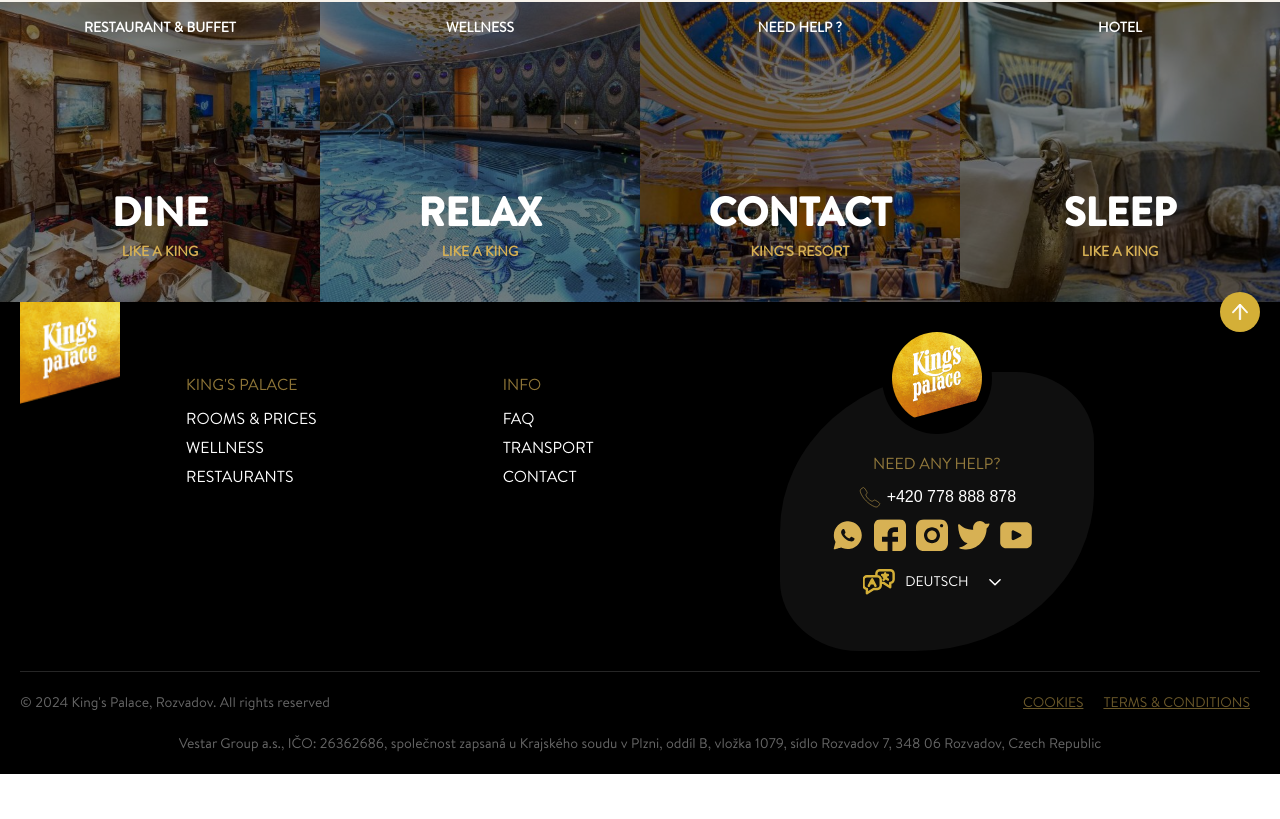
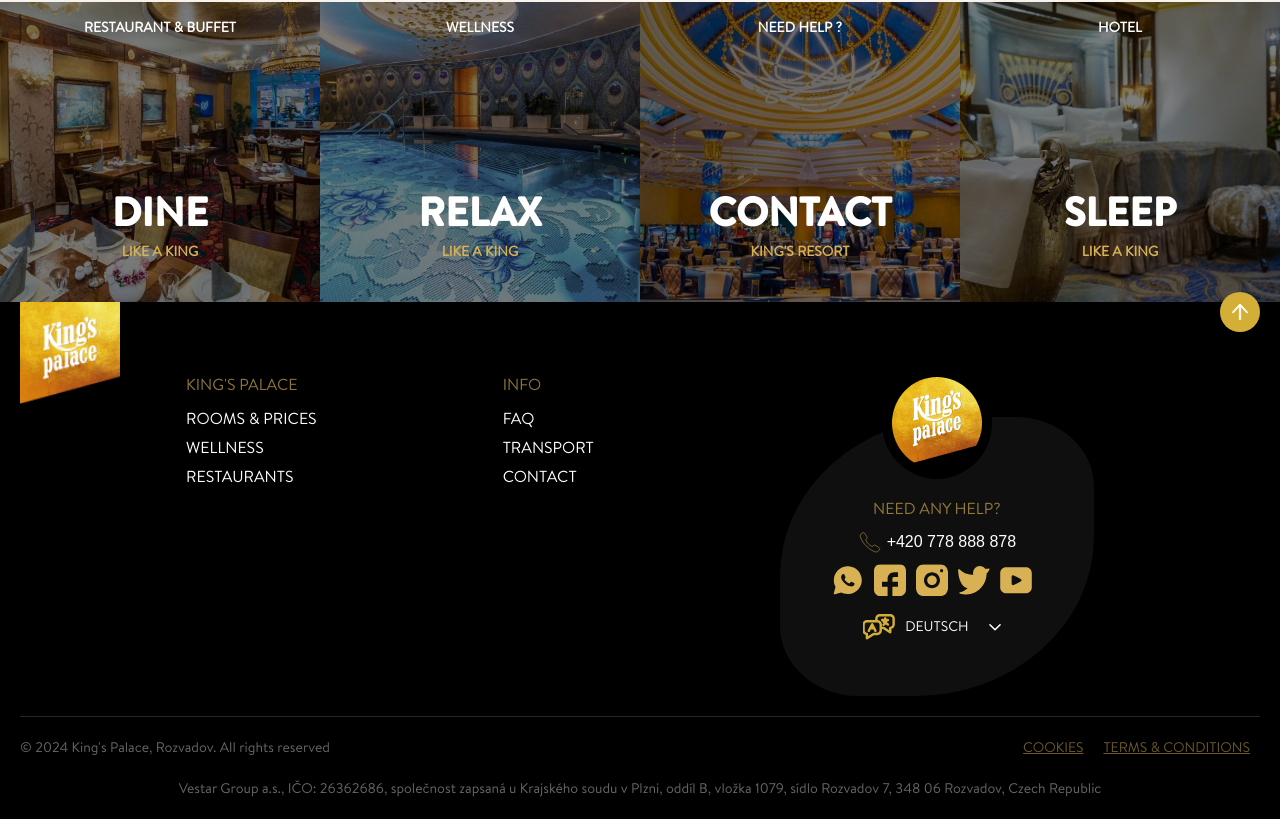
Before and after one commit to N1kk7/hotel-application, a Vue app: page / in a window 1280 px wide. Shown: the part 5854-6673 px from the top of the page. Before the commit the page ends 6628 px from the top, so only its background shows below. Built offline with nearby package versions, Linux system fonts and the light colour scheme.

Commit message:
fix foooter

```diff
--- a/src/components/FooterC.vue
+++ b/src/components/FooterC.vue
@@ -84,7 +84,6 @@
               </div>
             </div>
           </router-link>
-
         </div>
       </div>
     <footer class="footer">
@@ -396,40 +395,12 @@
           }
         }
         .columnCard{
-          // background-color: #1c1c1c;
-          // border-radius: 3px;
-          // padding: 10px;
-          // display: grid;
-          // justify-content: center;
-          // align-items: flex-start;
-          // display: flex;
-          // vertical-align: top;
           position: relative;
-          // top: 50px;
           padding: 0 32px 16px;
-          // border-radius: 50%;
           border-radius: 57% 25%;
-
-          // height: 300px;
-
+          margin-top: 45px;
           background-color: #0f0f0f;
-    // display: table;
-    width: 250px;
-          // .cardWrapper{
-            // display: inline-block;
-            // vertical-align: top;
-            // flex-grow: 1;
-            // grid-area: 1/1;
-            // transform: translateY(-25%);
-            // position: relative;
-            // width: 100%;
-            // position: absolute;
-            // left: 50%;
-            // transform: translateX(-50%);
-            // padding: 0 32px 16px;
-
-            // width: inherit;
-            // top: -50px;
+          width: 250px;
             .logo{
             text-align: center;
             position: relative;
@@ -438,7 +409,6 @@
               border-radius: 50%;
               border: 10px solid black;
               background: black;
-            // transform: translateY(-50%)
 
               }
             }
```
